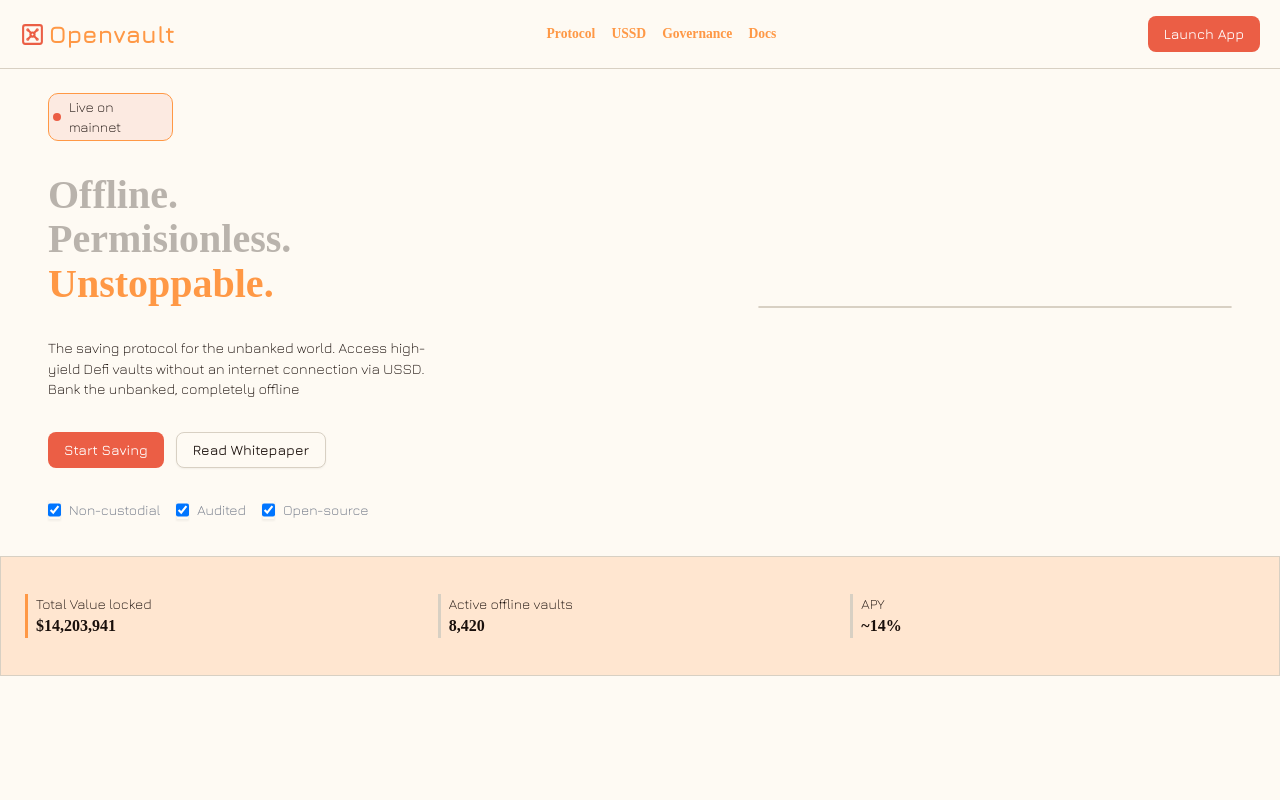
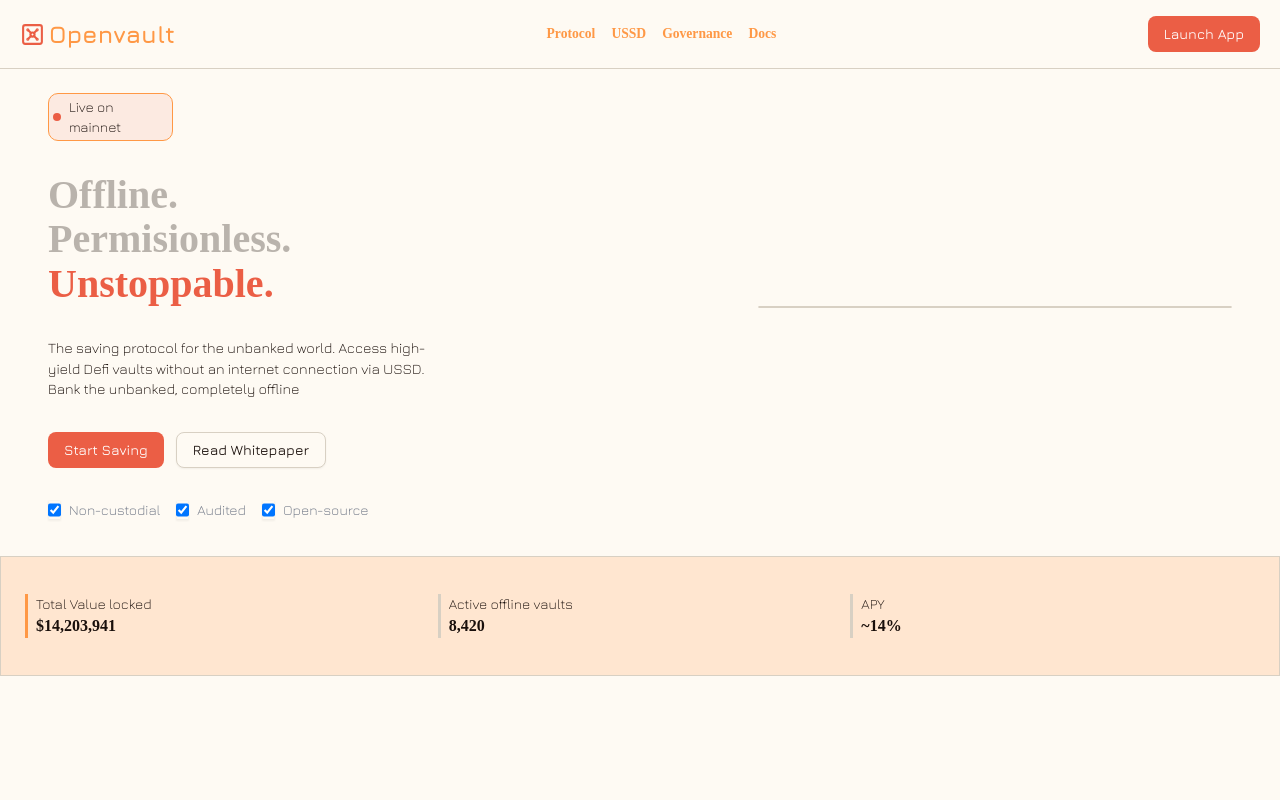
Before and after one commit to Rafikace/staketh, a Next.js app in the folder frontend/: page / in a window 1280 px wide. Shown: the top 800 px of the page. Built offline with nearby package versions, Linux system fonts and the light colour scheme; a web font is replaced by a local one.

Commit message:
update(main_page): update primary text style usage to destructive in hero

```diff
--- a/frontend/components/pages/home/hero.tsx
+++ b/frontend/components/pages/home/hero.tsx
@@ -9,7 +9,7 @@ export default function Hero() {
                     <article className="headers">
                         <h1 className="text-foreground/30">Offline.</h1>
                         <h1 className="text-foreground/30">Permisionless.</h1>
-                        <h1 className="text-primary">Unstoppable.</h1>
+                        <h1 className="text-destructive">Unstoppable.</h1>
                     </article>
                     <p className="max-w-[400px] sm:text-[0.9rem]">The saving protocol for the unbanked world. Access high-yield Defi vaults without an internet connection via USSD. Bank the unbanked, completely offline</p>
                     <div className="flex gap-3">
```
